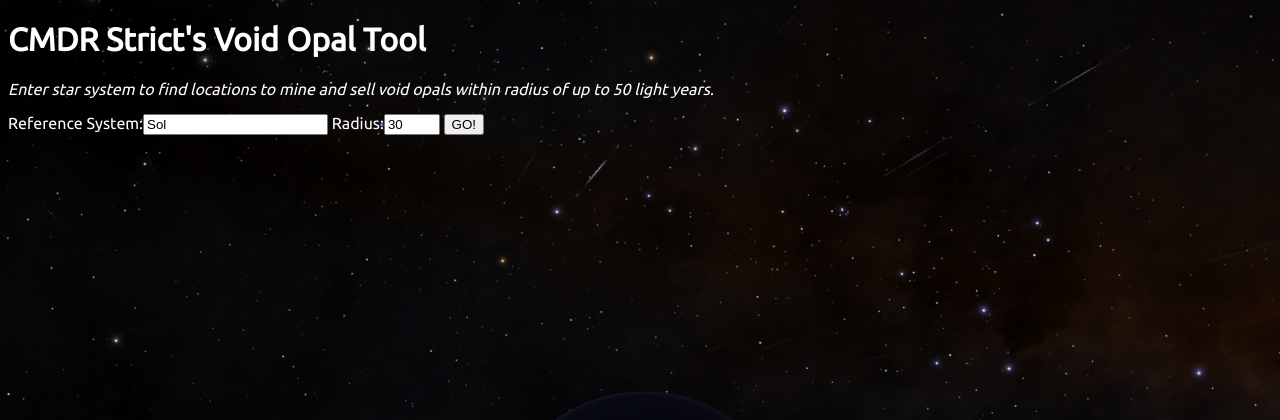
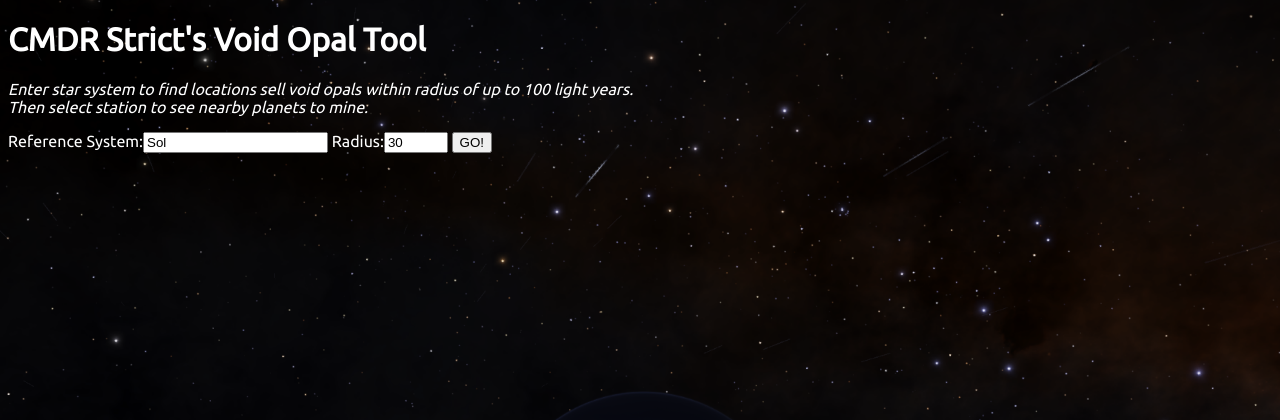
Before and after one commit to StrictTangent/elite, a Django app: page / in a window 1280 px wide. Shown: the top 420 px of the page. Run offline with Django 3.2, Linux system fonts and the light colour scheme.

Commit message:
Bumped up station search radius to 100ly and decreased planet search radius to 20ly

```diff
--- a/elite/forms.py
+++ b/elite/forms.py
@@ -2,4 +2,4 @@ from django import forms
 
 class LocationForm(forms.Form):
     location = forms.CharField(label='Reference System', initial="Sol", max_length=200)
-    radius = forms.IntegerField(label='Radius', initial = 30, min_value=0, max_value=50)
+    radius = forms.IntegerField(label='Radius', initial = 30, min_value=0, max_value=100)
--- a/elite/templates/elite/wheretomine.html
+++ b/elite/templates/elite/wheretomine.html
@@ -51,7 +51,8 @@
   <body>
 
     <h1>CMDR Strict's Void Opal Tool</h1>
-    <p><i>Enter star system to find locations to mine and sell void opals within radius of up to 50 light years.</i></p>
+    <p><i>Enter star system to find locations sell void opals within radius of up to 100 light years.
+    <br>Then select station to see nearby planets to mine.</i></p>
     <form action="/elite/" method="post">
       {% csrf_token %}
       {{ form }}
--- a/elite/views.py
+++ b/elite/views.py
@@ -20,7 +20,7 @@ def elite_main(request):
                 listOfSystems = []  # this is the list of systems within the radius
 
                 location = request.POST.get('systemName')
-                systemsPARAMS = {'systemName':location,'radius':30, 'showId':'showId'}
+                systemsPARAMS = {'systemName':location,'radius':20}#, 'showId':'showId'}
                 response = requests.get(url = systemsURL, params = systemsPARAMS)
                 systems = response.json()
 
@@ -56,7 +56,7 @@ def elite_main(request):
                 return render(request, 'elite/wheretomine.html', {'form':form,'stationResults':stationResults, 'planetResults':pList})
 
             else:   #IF WE ARE LOOKING UP STATIONS
-                RADIUS_MAX = 50 # set the search radius to 30 lightyears
+                RADIUS_MAX = 100 # set the search radius to 30 lightyears
 
                 location = form.cleaned_data['location']
                 radius = form.cleaned_data['radius']
@@ -64,7 +64,7 @@ def elite_main(request):
                     radius = RADIUS_MAX
 
                 #Set parameters and get request from EDSM
-                systemsPARAMS = {'systemName':location,'radius':radius, 'showId':'showId'}
+                systemsPARAMS = {'systemName':location,'radius':radius}#, 'showId':'showId'}
                 response = requests.get(url = systemsURL, params = systemsPARAMS)
                 systems = response.json()
 
@@ -82,18 +82,12 @@ def elite_main(request):
                         query.add(Q(systemName = system['name']), Q.OR)
 
                     if index == 990:
-                        #bodies = Planet.objects.filter(query)
                         stations = Price.objects.filter(query)
-                        #for body in bodies:
-                        #    listOfPlanets.append(body)      # add planets found to the list
                         for station in stations:
                             listOfStations.append(station)  # add stations found to the list
                         index = 0
                 if index > 0:
-                    #bodies = Planet.objects.filter(query)
                     stations = Price.objects.filter(query)
-                    #for body in bodies:
-                    #    listOfPlanets.append(body)          # add remaining planets found to the list
                     for station in stations:
                         listOfStations.append(station)      # add remaining statinos found to the list
 
```
